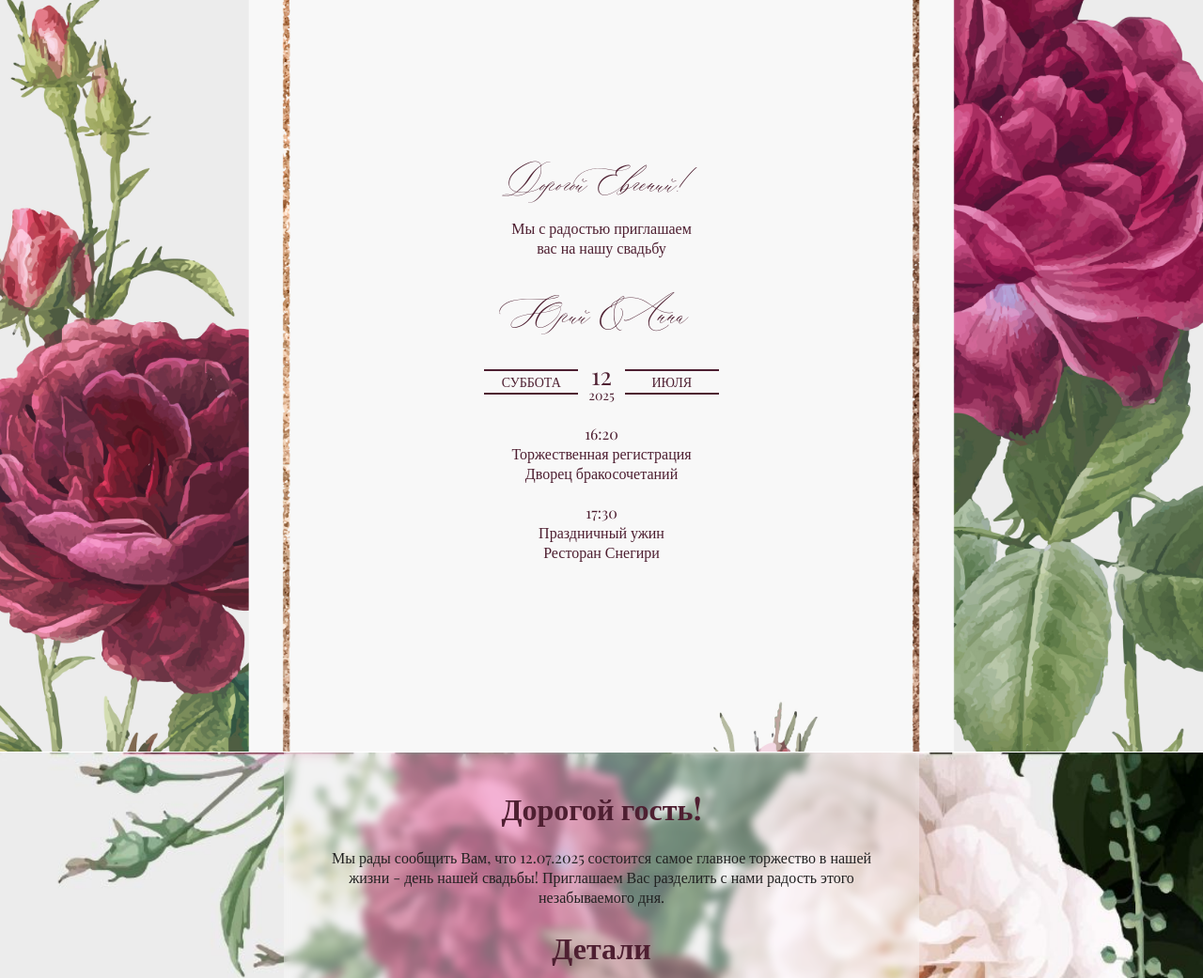
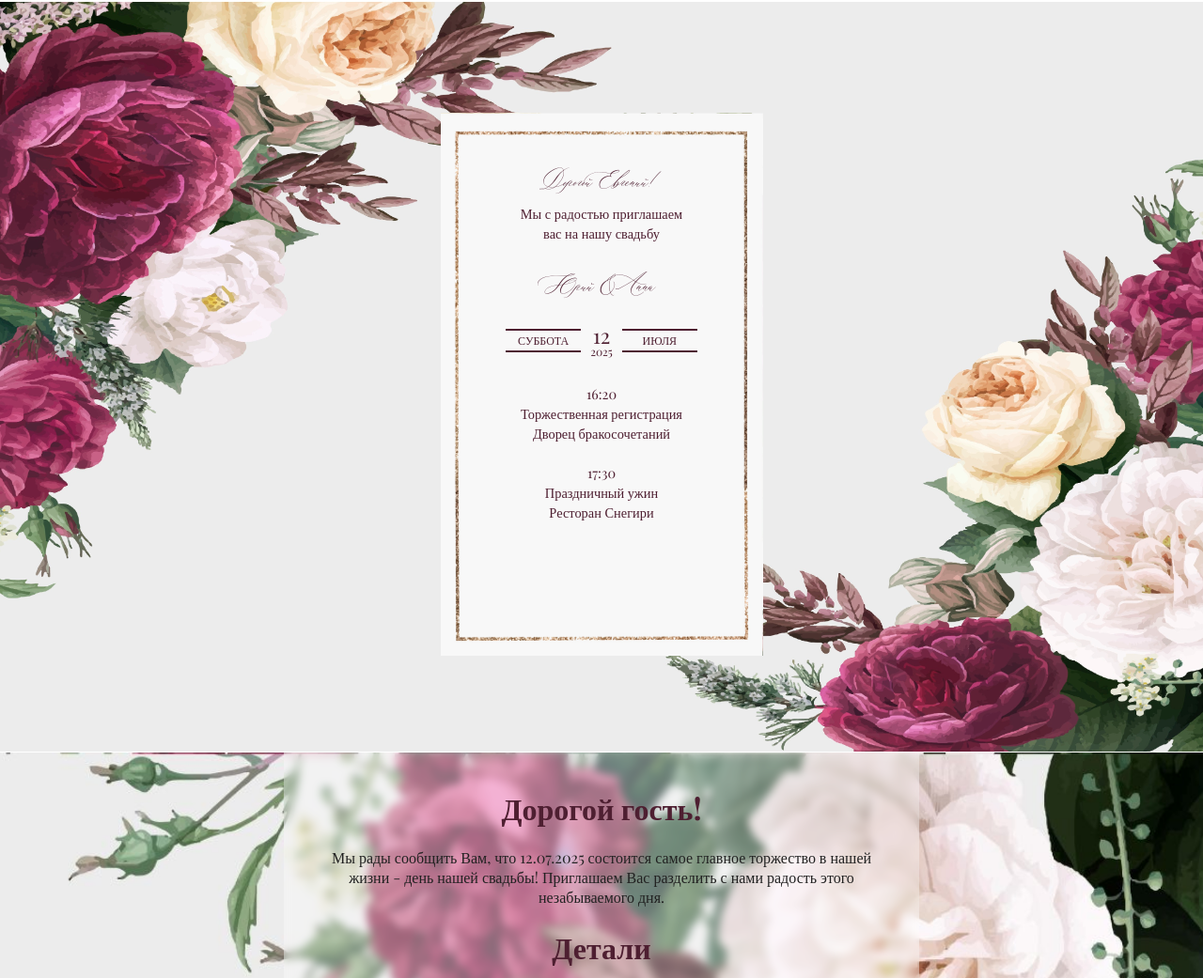
Before and after one commit to urakobzar/urakobzar.github.io, a PHP site: page /index.html in a window 1280 px wide. Shown: the top 1041 px of the page at 94% size. Run offline with PHP 8.4, Linux system fonts and the light colour scheme.

Commit message:
feat: correct start invitation window

```diff
--- a/WeddingInvitation/index.html
+++ b/WeddingInvitation/index.html
@@ -21,6 +21,9 @@
 </head>
 <body>
     <header class="header">
+
+    <div class="header-content">
+    <br>
         <h1 class="heading">
             <span class="heading-subtext">Дорогой Евгений!</span>
             <span class="sub-heading">
@@ -49,6 +52,8 @@
             <br>Дворец бракосочетаний<br>
         </span>
         <span class="sub-heading"> <br>17:30<br>Праздничный ужин<br>Ресторан Снегири<br></span>
+
+        </div>
     </header>
     <div class="block" id="portfolio">
         <section class="section">
--- a/WeddingInvitation/theme.css
+++ b/WeddingInvitation/theme.css
@@ -15,24 +15,28 @@ html, body {
 
 }
 
-.header-arrow{
-    width:48px;
-    height:48px;
-    position:absolute;
-    bottom:30px;
-    left:50%;
-    transform: translate(-50%, 0);
+.header-content {
+    width: 90%;
+    height: 85%;
+    max-width: 800px;
+    margin: 0 auto;
+    padding: 2vh 0;
+    box-sizing: border-box;
+    background-image: url(./img/frame.jpg); /* Укажите путь к вашему изображению */
+    background-size: contain; /* Растягивает изображение с сохранением пропорций */
+    background-position: center center; /* Центрирует изображение */
+    background-repeat: no-repeat; /* Отключает повторение */
 }
 
 .header {
-    background-image: url(./img/back1.jpg);
+    background-image: url(./img/back_h.jpg);
     background-repeat: no-repeat;
     background-position: 50% 50%;
     background-attachment: scroll;
     background-size: cover;
-    height: 82vh;
+    height: 85vh;
     margin: 0;
-    padding-top: 18vh;
+    padding-top: 15vh;
     border-bottom: 1px solid rgb(255, 255, 255);
     font-weight: normal;
 }
@@ -125,16 +129,6 @@ html, body {
 .resort-image{
     width: 100%
 }
-/*body {
-    font-family: 'Georgia', serif;
-    margin: 0;
-    padding: 0;
-    display: flex;
-    justify-content: center;
-    align-items: center;
-    height: 100vh;
-    background: #fff;
-  }*/
 
   .calendar {
     display: flex;
@@ -179,21 +173,58 @@ html, body {
 margin-top: -6px;
 }
 
+
+@media (max-width: 768px) {
+    .header-content {
+        width: 95%;
+        padding: 1vh 0;
+    }
+
+    .heading-subtext {
+        font-size: 3em !important;
+    }
+
+    .calendar {
+        transform: scale(0.9);
+    }
+}
+
 @media (max-width: 480px) {
-    .calendar {
+    /*.calendar {
         flex-direction: row; /* Оставляем в строку даже на мобильных */
         flex-wrap: wrap; /* Разрешаем перенос только если не помещается */
     }
+
     .calendar-section, .calendar-date {
         padding: 5px; /* Уменьшаем отступы */
     }
+
     .line-text {
         font-size: 12px; /* Уменьшаем шрифт */
+    }*/
+
+        .header-content {
+        padding: 0.5vh 0;
+    }
+
+    .heading-subtext {
+        font-size: 2.5em !important;
+    }
+
+    .line-text {
+        width: 80px !important;
+        font-size: 12px !important;
+    }
+
+    .calendar-date .day {
+        font-size: 22px !important;
+    }
+
+    .calendar-date .year {
+        font-size: 12px !important;
+    }
+
+    .sub-heading {
+        font-size: 0.9em !important;
     }
 }
-
-/*@media only screen and (max-width: 600px) {
-    .heading {
-        font-size: 1024px;
-    }
-  }
```
Also changed, not shown: WeddingInvitation/img/back-копия.jpg (deleted), WeddingInvitation/img/back_h.jpg (added), WeddingInvitation/img/frame.jpg (added). Lines whose indentation alone changed are shown as unchanged.
